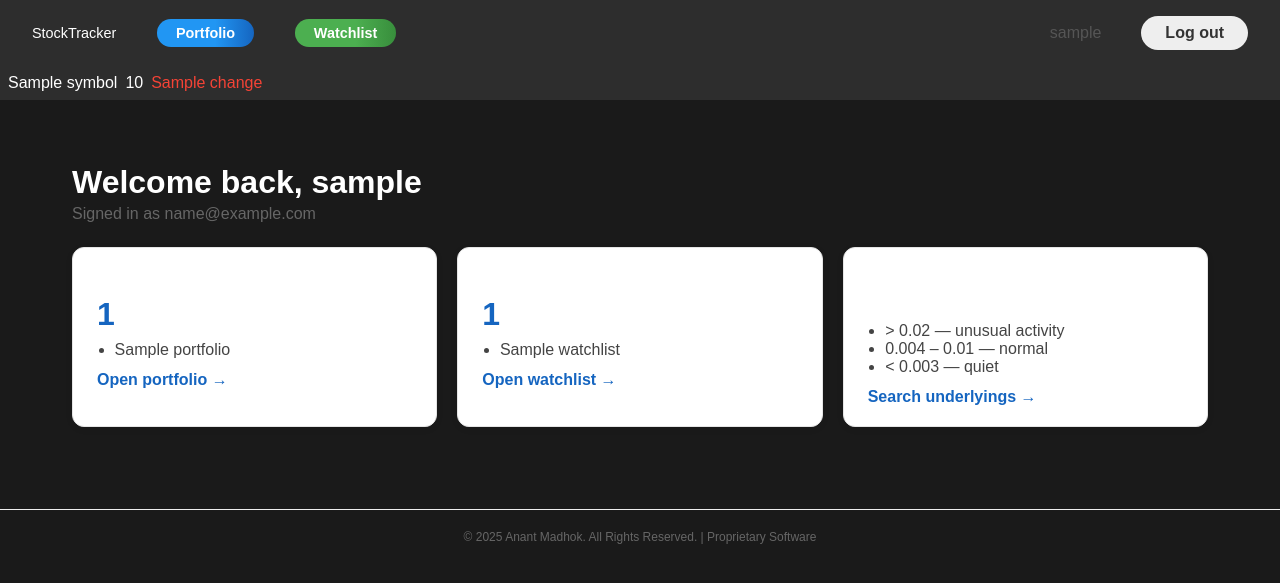
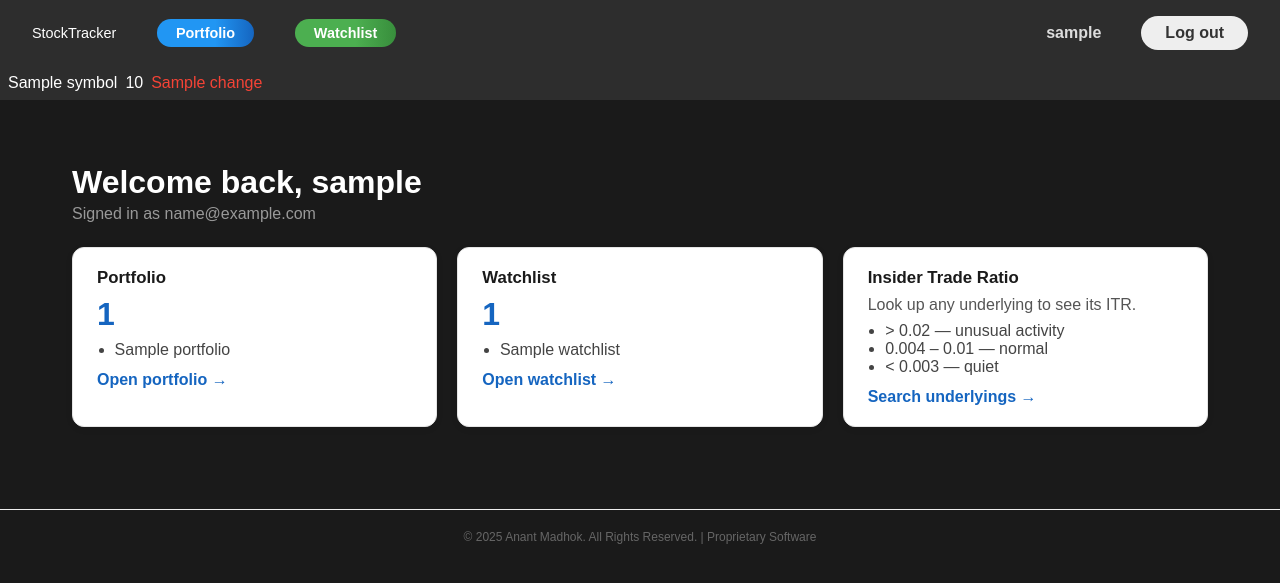
Before and after one commit to Anant-Madhok231/InsiderInfo, a Flask app: template templates/home.html in a window 1280 px wide. Shown: the top 583 px of the page. Run offline with Flask 3, Linux system fonts and the light colour scheme; tables that the repository leaves empty hold one stand-in row (values such as "Sample post"); the template is opened without the code that fills it: values that come from a table or form of the project are taken from there, most other values are stand-ins (such as "Sample title", 1, 10 or a date in 2020).

Commit message:
Fix unreadable text on the home page cards
The site's global stylesheet is dark-themed, so headings and paragraphs
inside the white cards inherited a light color and rendered invisible.
Sets explicit colors on the card text and lightens the username in the
nav, which was dark grey on a dark bar.

```diff
--- a/templates/home.html
+++ b/templates/home.html
@@ -19,10 +19,11 @@ distribution, or use is strictly prohibited without express written permission.
         .logout-btn:hover { background: #ddd; }
         .welcome { margin: 2rem 0 1rem; }
         .welcome h1 { margin-bottom: 0.25rem; }
-        .welcome p { color: #666; }
+        .welcome p { color: #999; }
         .home-grid { display: grid; grid-template-columns: repeat(auto-fit, minmax(240px, 1fr)); gap: 1.25rem; margin-top: 1.5rem; }
-        .home-card { border: 1px solid #e5e5e5; border-radius: 12px; padding: 1.25rem 1.5rem; background: #fff; box-shadow: 0 2px 10px rgba(0,0,0,0.04); }
-        .home-card h3 { margin: 0 0 0.5rem; font-size: 1.05rem; }
+        .home-card { border: 1px solid #e5e5e5; border-radius: 12px; padding: 1.25rem 1.5rem; background: #fff; color: #333; box-shadow: 0 2px 10px rgba(0,0,0,0.04); }
+        .home-card h3 { margin: 0 0 0.5rem; font-size: 1.05rem; color: #1a1a1a; }
+        .home-card p { color: #555; }
         .home-card .big { font-size: 2rem; font-weight: bold; color: #1565C0; }
         .home-card a { color: #1565C0; text-decoration: none; font-weight: bold; }
         .home-card ul { margin: 0.5rem 0 0; padding-left: 1.1rem; color: #444; }
@@ -38,7 +39,7 @@ distribution, or use is strictly prohibited without express written permission.
             <a href="{{ url_for('watchlist') }}" class="nav-pill watchlist-pill">Watchlist</a>
         </div>
         <div class="nav-right">
-            <span style="margin-right:0.5rem;color:#555;">{{ user.username }}</span>
+            <span style="margin-right:0.5rem;color:#ddd;font-weight:600;">{{ user.username }}</span>
             <a href="{{ url_for('logout') }}" class="logout-btn">Log out</a>
         </div>
     </nav>
```
